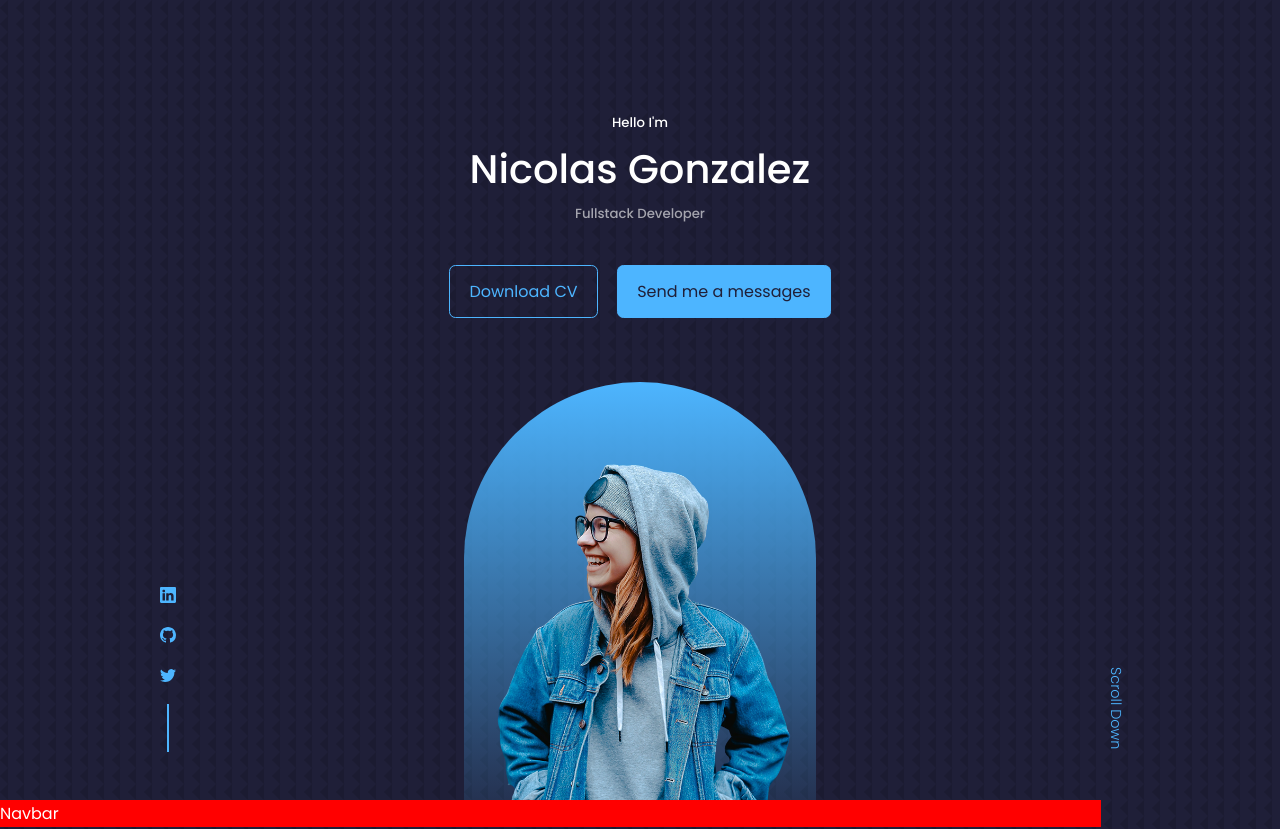
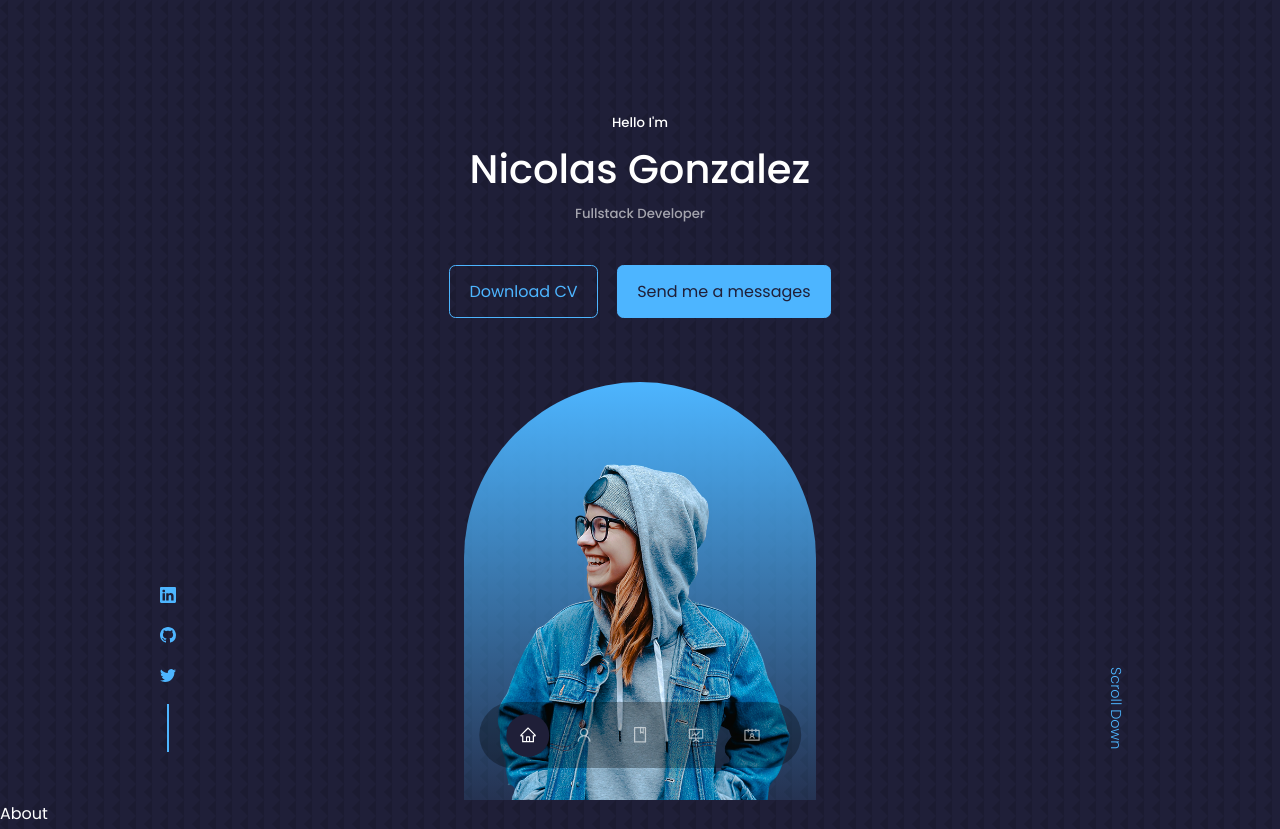
Before and after one commit to Nicolaswg/personal-portfolio, a React (Create React App) app: page / in a window 1280 px wide. Shown: the top 829 px of the page. Built offline with nearby package versions, Linux system fonts and the light colour scheme.

Commit message:
Setup navbar component & styling

```diff
--- a/src/components/navbar/Navbar.js
+++ /dev/null
@@ -1,8 +0,0 @@
-import React from 'react';
-import './navbar.scss';
-
-const Navbar = () => (
-  <div className="nav">Navbar</div>
-);
-
-export default Navbar;
--- /dev/null
+++ b/src/components/navbar/Navbar.jsx
@@ -0,0 +1,23 @@
+/* eslint-disable jsx-a11y/anchor-is-valid */
+/* eslint-disable jsx-a11y/control-has-associated-label */
+import React from 'react';
+import {
+  AiOutlineHome,
+  AiOutlineUser,
+  AiOutlineBook,
+  AiOutlineFundProjectionScreen,
+  AiOutlineContacts,
+} from 'react-icons/ai';
+import './navbar.scss';
+
+const Navbar = () => (
+  <nav>
+    <a href="#" className="active"><AiOutlineHome /></a>
+    <a href="#about"><AiOutlineUser /></a>
+    <a href="#experience"><AiOutlineBook /></a>
+    <a href="#portfolio"><AiOutlineFundProjectionScreen /></a>
+    <a href="#contact"><AiOutlineContacts /></a>
+  </nav>
+);
+
+export default Navbar;
--- a/src/components/navbar/navbar.scss
+++ b/src/components/navbar/navbar.scss
@@ -1,6 +1,34 @@
 @use '../../sass/global.scss' as *;
 
-.nav {
-  background-color: red;
-  width: map_get($container-width, md);
+nav {
+	background: rgba(0, 0, 0, 0.3);
+	width: max-content;
+	display: flex;
+	padding: 0.7rem 1.7rem;
+	z-index: 2;
+	position: fixed;
+	left: 50%;
+	transform: translateX(-50%);
+	bottom: 2rem;
+	gap: 0.8rem;
+	border-radius: 3rem;
+
+	a {
+		background: transparent;
+		padding: 0.8rem;
+		border-radius: 50%;
+		display: flex;
+		color: $color-light;
+		font-size: 1.1rem;
+
+		&:hover {
+			background: rgba(0, 0, 0, 0.4);
+		}
+	}
+
+	.active {
+		background: $bg-color;
+		color: $color-white;
+	}
+
 }
```
